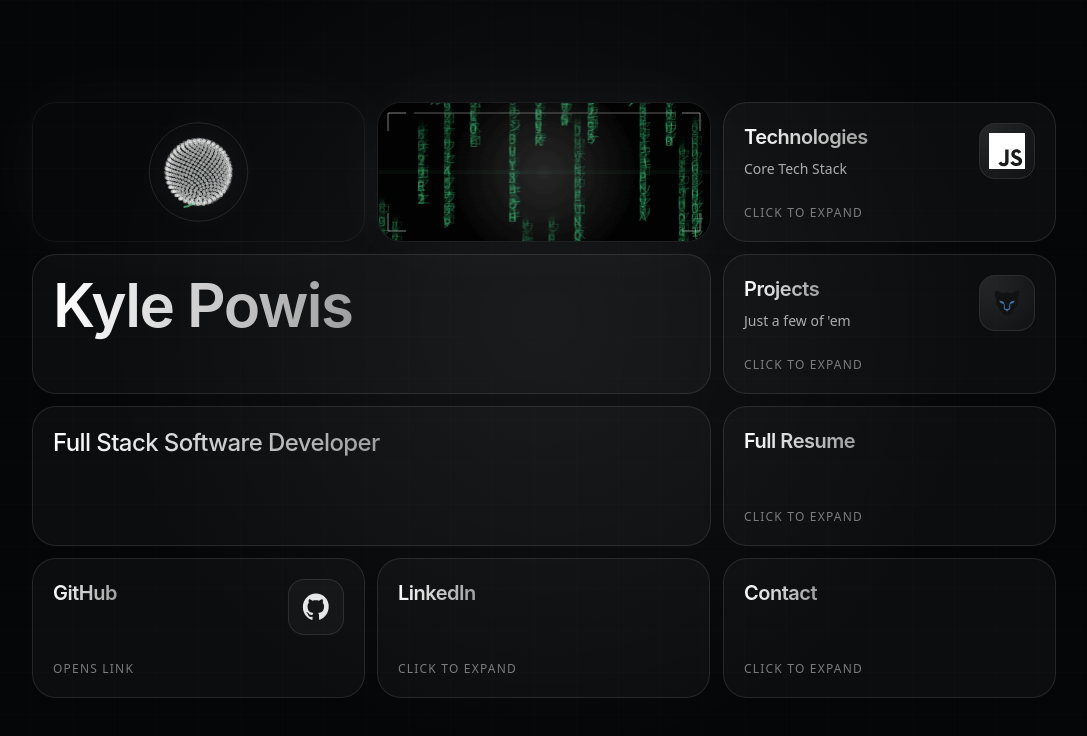
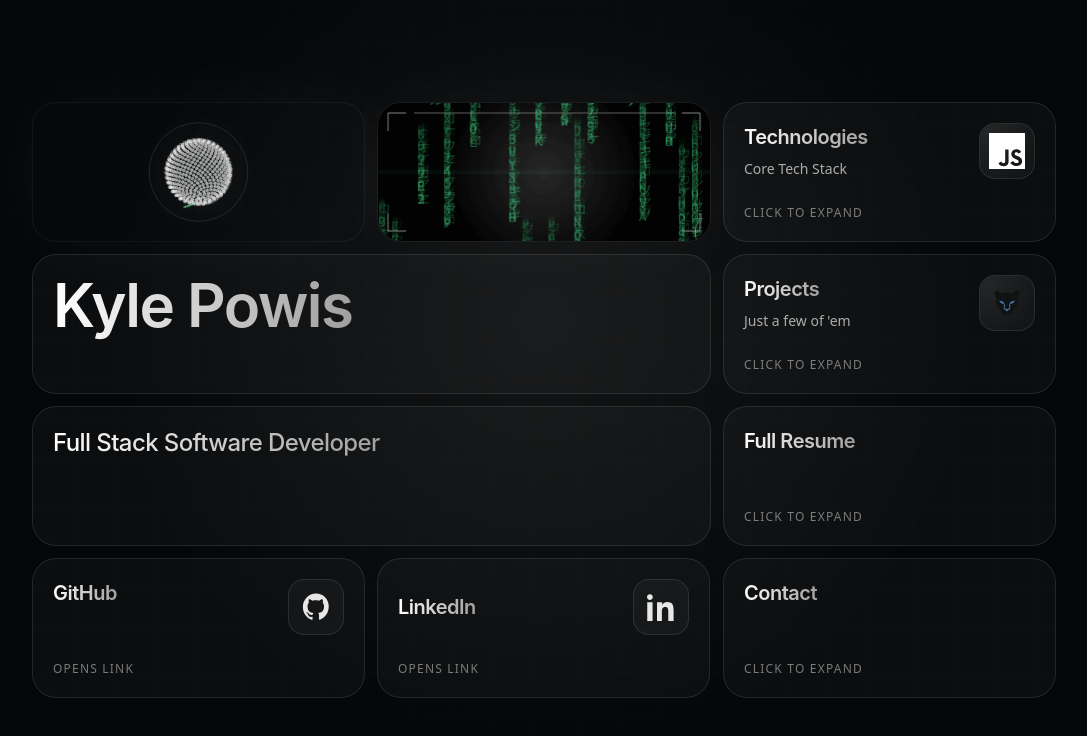
Before and after one commit to kylexpowis/kyle-powis-portfolio-26, a React (Create React App) app: page / in a window 1280 px wide. Shown: the top 736 px of the page, without its empty margins (96-1183 px from the left). Built offline with nearby package versions, Linux system fonts and the light colour scheme.

Commit message:
linkedin tile complete

```diff
--- a/src/components/GridTile.jsx
+++ b/src/components/GridTile.jsx
@@ -14,15 +14,17 @@ export default function GridTile({ tile, activeId, setActiveId }) {
     tile.type !== "blank" &&
     tile.type !== "role" &&
     tile.type !== "name" &&
-    tile.type !== "githubLink"; // github is link-only (no expand, need to do same for linkedin)
+    tile.type !== "githubLink" && // github is link-only
+    tile.type !== "link";
 
   const onHover = () => setPulseKey((k) => k + 1);
 
   const onClick = () => {
-    if (tile.type === "githubLink") {
+    if (tile.type === "githubLink" || tile.type === "link") {
       window.open(tile.href, "_blank", "noreferrer");
       return;
     }
+
     if (!clickable) return;
     setActiveId(tile.id);
   };
@@ -125,16 +127,19 @@ export default function GridTile({ tile, activeId, setActiveId }) {
             {tile.type === "tech" && <TechLogoCycler logos={techLogos} />}
 
             {tile.type === "githubLink" && <GitHubMark />}
+            {tile.type === "link" && tile.label === "LinkedIn" && (
+              <LinkedInLogo />
+            )}
           </div>
         </div>
 
-        {clickable && tile.type !== "githubLink" && (
+        {clickable && (
           <div className="text-xs tracking-widest uppercase text-white/45">
             Click to expand
           </div>
         )}
 
-        {tile.type === "githubLink" && (
+        {(tile.type === "githubLink" || tile.type === "link") && (
           <div className="text-xs tracking-widest uppercase text-white/45">
             Opens link
           </div>
@@ -186,3 +191,13 @@ function GitHubMark() {
     </div>
   );
 }
+
+function LinkedInLogo() {
+  return (
+    <div className="shrink-0 w-12 h-12 sm:w-14 sm:h-14 rounded-2xl border border-white/10 bg-white/[0.03] flex items-center justify-center">
+      <svg viewBox="0 0 24 24" className="w-7 h-7 opacity-90 fill-white">
+        <path d="M4.98 3.5C4.98 4.88 3.86 6 2.5 6S0 4.88 0 3.5 1.12 1 2.5 1 4.98 2.12 4.98 3.5zM.22 8h4.56v16H.22V8zM8.58 8h4.38v2.18h.06c.61-1.16 2.1-2.38 4.32-2.38 4.62 0 5.47 3.04 5.47 6.99V24h-4.56v-7.74c0-1.84-.03-4.21-2.56-4.21-2.56 0-2.95 2-2.95 4.08V24H8.58V8z" />
+      </svg>
+    </div>
+  );
+}
```
